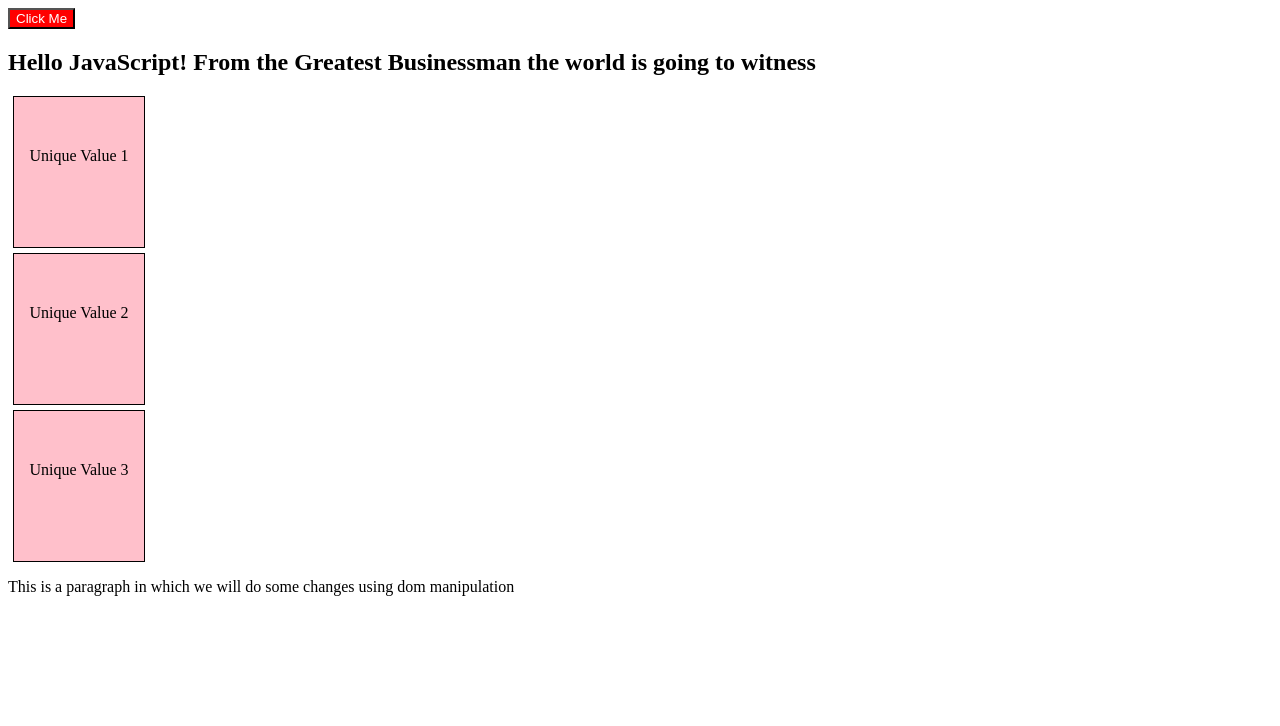
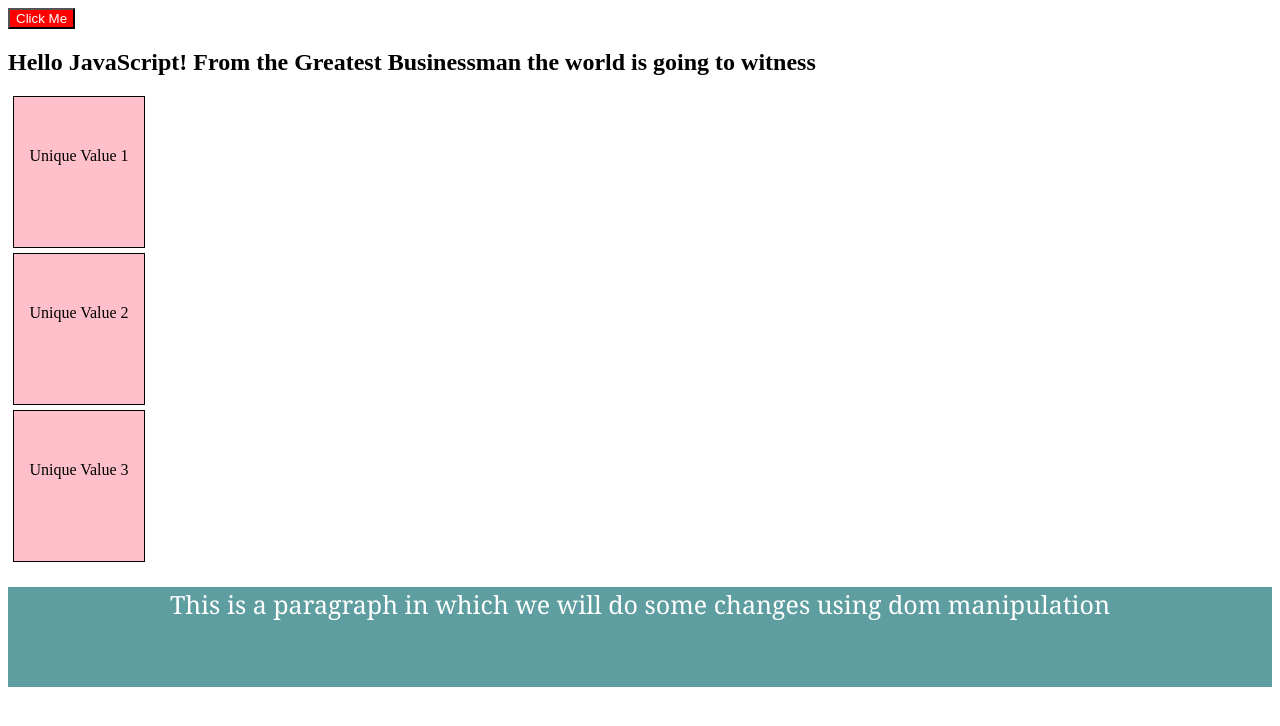
Before and after one commit to Fahad-Rafiq06/JS-Practice-Questions, a plain HTML site: page index.html in a window 1280 px wide. Drawn offline with Linux system fonts and the light colour scheme.

Commit message:
Update style.css

```diff
--- a/style.css
+++ b/style.css
@@ -13,3 +13,20 @@
     margin: 5px;
     padding: 50px 15px 0 15px  ;
 }
+
+.para{
+    font-family: Cambria, Cochin, Georgia, Times, 'Times New Roman', serif;
+    font-size: 25px;
+    background-color: aquamarine;
+    height: 200px;
+    text-align: center;
+
+}
+
+.newPara{
+    font-family: Cambria, Cochin, Georgia, Times, 'Times New Roman', serif;
+    color: white;
+    background-color: cadetblue;
+    height: 100px;
+    text-align: center;
+}
```
